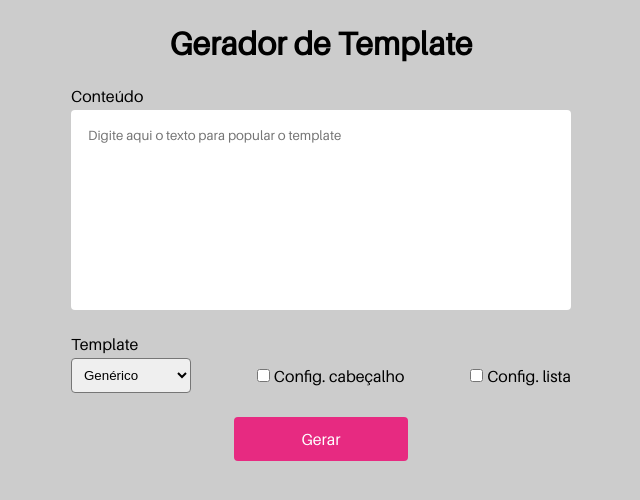
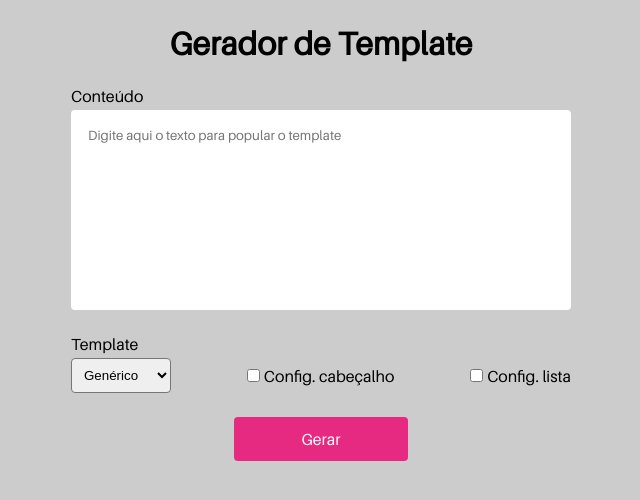
Before and after one commit to ramondorosario/generate-template, a React (Create React App) app: page / in a window 1280 px wide. Shown: the top 500 px of the page, without its empty margins (319-959 px from the left). Built offline with nearby package versions, Linux system fonts and the light colour scheme.

Commit message:
style: width

```diff
--- a/src/page/home/styles.module.scss
+++ b/src/page/home/styles.module.scss
@@ -54,7 +54,7 @@
     border-radius: 4px;
     outline: none;
     margin-top: 4px;
-    width: 120px;
+    width: 100px;
   }
 
   input[type="checkbox"] {
```
